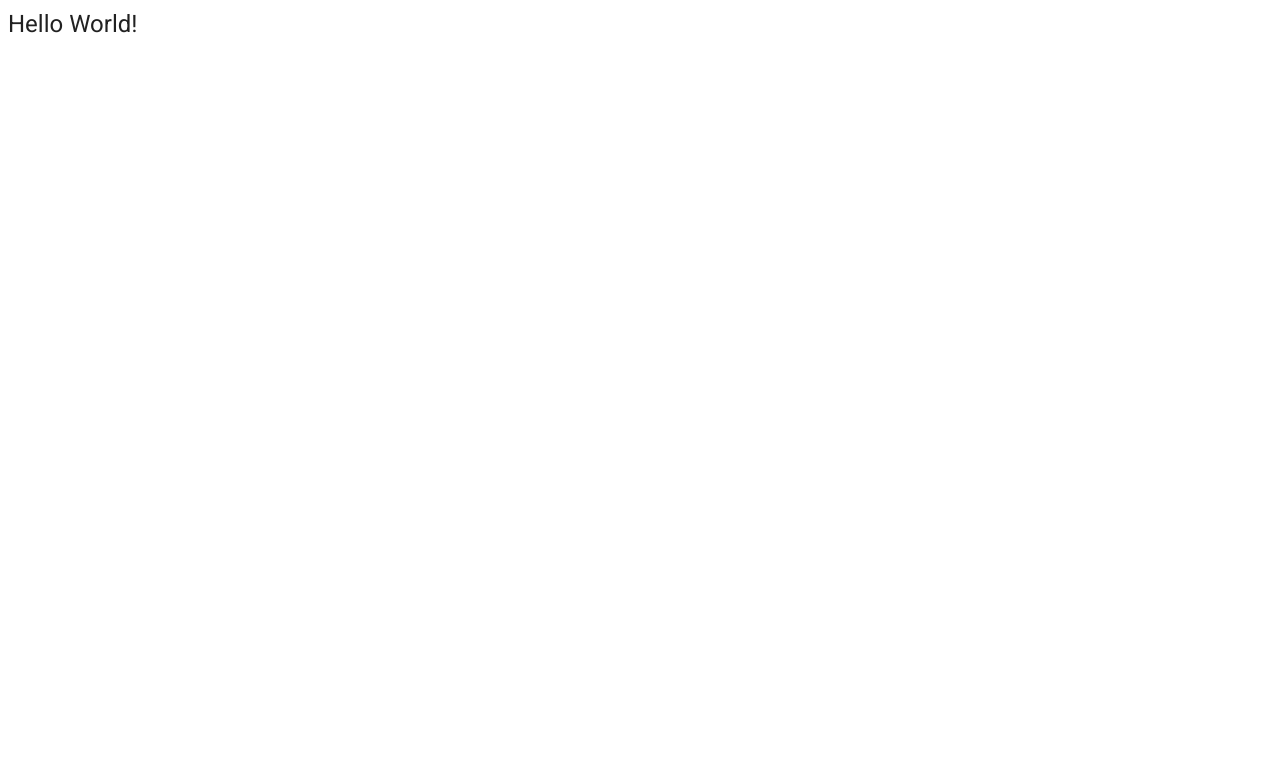
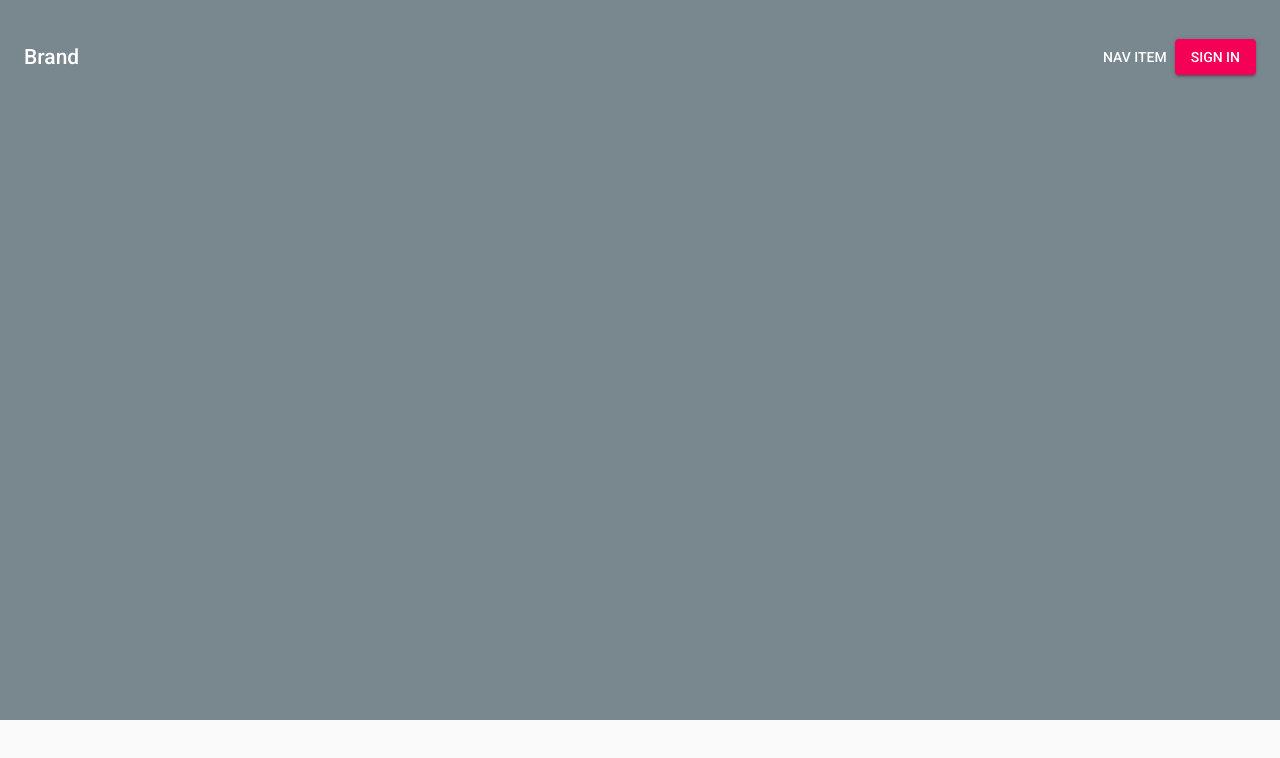
Before and after one commit to jadiaz/gatsby-v2-template, a Gatsby site: page / in a window 1280 px wide. Built offline with nearby package versions, Linux system fonts and the light colour scheme; Gatsby itself is replaced by a stand-in of ours.

Commit message:
structural updates
- separate header component
- include MUI cssbaseline on entire layout

```diff
--- /dev/null
+++ b/src/components/header.tsx
@@ -0,0 +1,55 @@
+import React from 'react';
+
+import Typography from '@material-ui/core/Typography';
+import AppBar from '@material-ui/core/AppBar';
+import Toolbar from '@material-ui/core/Toolbar';
+import Button from '@material-ui/core/Button';
+import Tooltip from '@material-ui/core/Tooltip';
+import { withStyles, createStyles, WithStyles } from '@material-ui/core/styles';
+
+const headerStyle = createStyles({
+    appBar: {
+        position: "absolute",
+        border: "0",
+    },
+    tbContainer: {
+        flexWrap: "nowrap",
+        justifyContent: "space-between",
+    },
+    headerContainer: {
+        backgroundColor: '#79888F',
+        height: '45em',
+    },
+    transparent: {
+        backgroundColor: "transparent !important",
+        boxShadow: "none",
+        paddingTop: "25px",
+        color: "#FFFFFF",
+    },
+});
+
+interface HeaderProps extends WithStyles<typeof headerStyle> {}
+
+const Header = (props: HeaderProps) => {
+    const { classes } = props;
+
+    return (
+        <div className={classes.headerContainer}>
+        <AppBar className={classes.transparent}>
+            <Toolbar color="trans" className={classes.tbContainer}>
+                <div>
+                    <Typography variant="title" color="inherit">Brand</Typography>
+                </div>
+                <div>
+                    <Button color="inherit">Nav Item</Button>
+                    <Tooltip title="Sign in to use the app">
+                        <Button variant="contained" color="secondary">Sign In</Button>
+                    </Tooltip>
+                </div>
+            </Toolbar>
+        </AppBar>
+        </div>
+    )
+}
+
+export default withStyles(headerStyle)(Header);
--- a/src/components/layout.tsx
+++ b/src/components/layout.tsx
@@ -1,12 +1,13 @@
 import React, { ReactNode } from 'react';
 import { StaticQuery, graphql } from 'gatsby';
 import { Helmet } from 'react-helmet';
+import { CssBaseline } from '../../node_modules/@material-ui/core';
 interface LayoutProps {
     children: ReactNode;
 }
 
 const Layout: React.SFC<LayoutProps> = ({ children }) => {
-    const siteName = "my Site name";
+
     return (
         <div>
             <StaticQuery
@@ -21,11 +22,14 @@ const Layout: React.SFC<LayoutProps> = ({ children }) => {
                         <meta name="description" content={data.site.siteMetadata.description} />
                         <link rel="stylesheet" href="https://fonts.googleapis.com/css?family=Roboto: 300,400,500" />
                         <link rel="stylesheet" href="https://fonts.googleapis.com/icon?family=Material+Icons" />
+                        <link rel="stylesheet" href="https://use.fontawesome.com/releases/v5.1.0/css/all.css" />
                     </Helmet>
                 )}
             />
-
+            <>
+            <CssBaseline />
             {children}
+            </>
         </div>
     )
 }
--- a/src/pages/index.tsx
+++ b/src/pages/index.tsx
@@ -1,10 +1,9 @@
 import React from 'react';
 import Layout from '../components/layout';
-import Typography from '@material-ui/core/Typography';
-import Button from '@material-ui/core/Button';
+import Header from '../components/header';
 
 export default () => (
     <Layout>
-        <Typography variant="headline">Hello World!</Typography>
+        <Header></Header>
     </Layout>
 )
```
